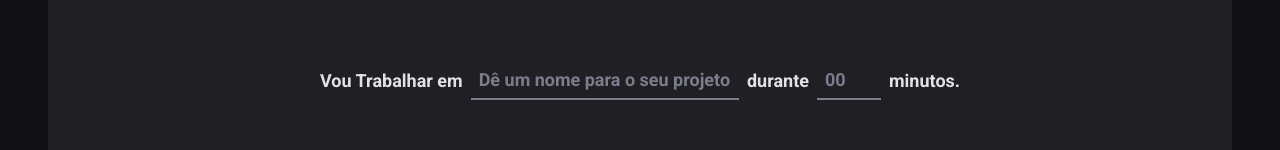
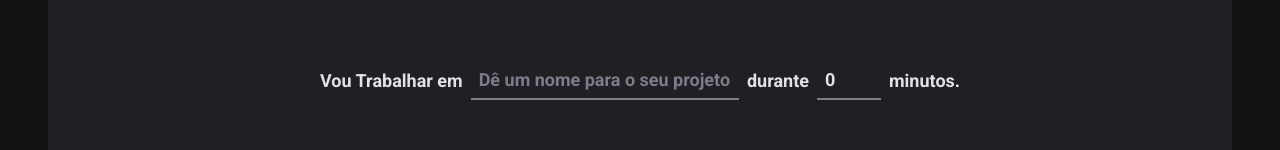
Before and after one commit to Jeffersoncharlles/mypomodoro, a React (Vite) app in the folder web/: page / in a window 1280 px wide. Shown: the part 164-314 px from the top of the page. Built offline with nearby package versions, Linux system fonts and the light colour scheme.

Commit message:
chore:validation input and use lib react-hook-form

```diff
--- a/web/package.json
+++ b/web/package.json
@@ -9,11 +9,14 @@
     "lint": "npx eslint src --ext .ts,.tsx"
   },
   "dependencies": {
+    "@hookform/resolvers": "^2.9.5",
     "phosphor-react": "^1.4.1",
     "react": "^18.0.0",
     "react-dom": "^18.0.0",
+    "react-hook-form": "^7.33.1",
     "react-router-dom": "^6.3.0",
-    "styled-components": "^5.3.5"
+    "styled-components": "^5.3.5",
+    "zod": "^3.17.3"
   },
   "devDependencies": {
     "@rocketseat/eslint-config": "^1.1.3",
--- a/web/src/pages/History/styles.ts
+++ b/web/src/pages/History/styles.ts
@@ -60,6 +60,9 @@ export const HistoryList = styled.div`
       }
     }
   }
+
+  @media screen and (max-width: 400px) {
+  }
 `
 
 const STATUS_COLORS = {
--- a/web/src/pages/Home/index.tsx
+++ b/web/src/pages/Home/index.tsx
@@ -8,11 +8,55 @@ import {
   MinutesAmountInput,
 } from './styles'
 import { Play } from 'phosphor-react'
+import { useForm } from 'react-hook-form'
+import { zodResolver } from '@hookform/resolvers/zod'
+import * as zod from 'zod'
+
+/**
+ * controller = manter em tempo real o state dentro do estado
+ * resumindo = controlar pelo useState
+ * //formulários mais simples
+ *
+ * uncontrolled = buscar a informação do valor do input so quando precisamos dela
+ * usando coisas do próprio javascript
+ * resumindo = colocar uma função handleSubmit e pegar pelo event.target.task.value
+ * task vendo da tag name="task"
+ * //formulários mas complexos mas de 100 inputs
+ */
+
+/**
+ * register retorna {onChange, onBlur,onFocus... etc}
+ * */
+
+const newCycleFormValidationSchema = zod.object({
+  task: zod.string().min(1, 'Informe a tarefa'),
+  minutesAmount: zod
+    .number()
+    .min(5, 'O ciclo precisa ser de no mínimo 5 minutos.')
+    .max(60, 'O ciclo precisa ser de no máximo 60 minutos.'),
+})
+
+type NewCycleFormData = zod.infer<typeof newCycleFormValidationSchema> // type of e para usar uma variável javascript
 
 export const Home = () => {
+  const { handleSubmit, register, watch, reset } = useForm<NewCycleFormData>({
+    resolver: zodResolver(newCycleFormValidationSchema),
+    defaultValues: {
+      minutesAmount: 0,
+      task: '',
+    },
+  })
+
+  const handleCreateNewCycle = (data: NewCycleFormData) => {
+    console.log(data)
+    reset()
+  }
+
+  const isDisabledButton = !watch('task')
+
   return (
     <HomeContainer>
-      <form>
+      <form onSubmit={handleSubmit(handleCreateNewCycle)}>
         <FormContainer>
           <label htmlFor="task">Vou Trabalhar em</label>
           <TaskInput
@@ -20,6 +64,7 @@ export const Home = () => {
             id="task"
             placeholder="Dê um nome para o seu projeto"
             list="task-suggestions"
+            {...register('task')}
           />
 
           <datalist id="task-suggestions">
@@ -34,6 +79,7 @@ export const Home = () => {
             step={5}
             min={5}
             max={60}
+            {...register('minutesAmount', { valueAsNumber: true })}
           />
 
           <span>minutos.</span>
@@ -47,7 +93,7 @@ export const Home = () => {
           <span>0</span>
         </CountdownContainer>
 
-        <StartCountDownButton disabled type="submit">
+        <StartCountDownButton disabled={isDisabledButton} type="submit">
           <Play size={24} />
           Começar
         </StartCountDownButton>
```
Also changed, not shown: 2 other files (tests, documents, lock files or other folders).
